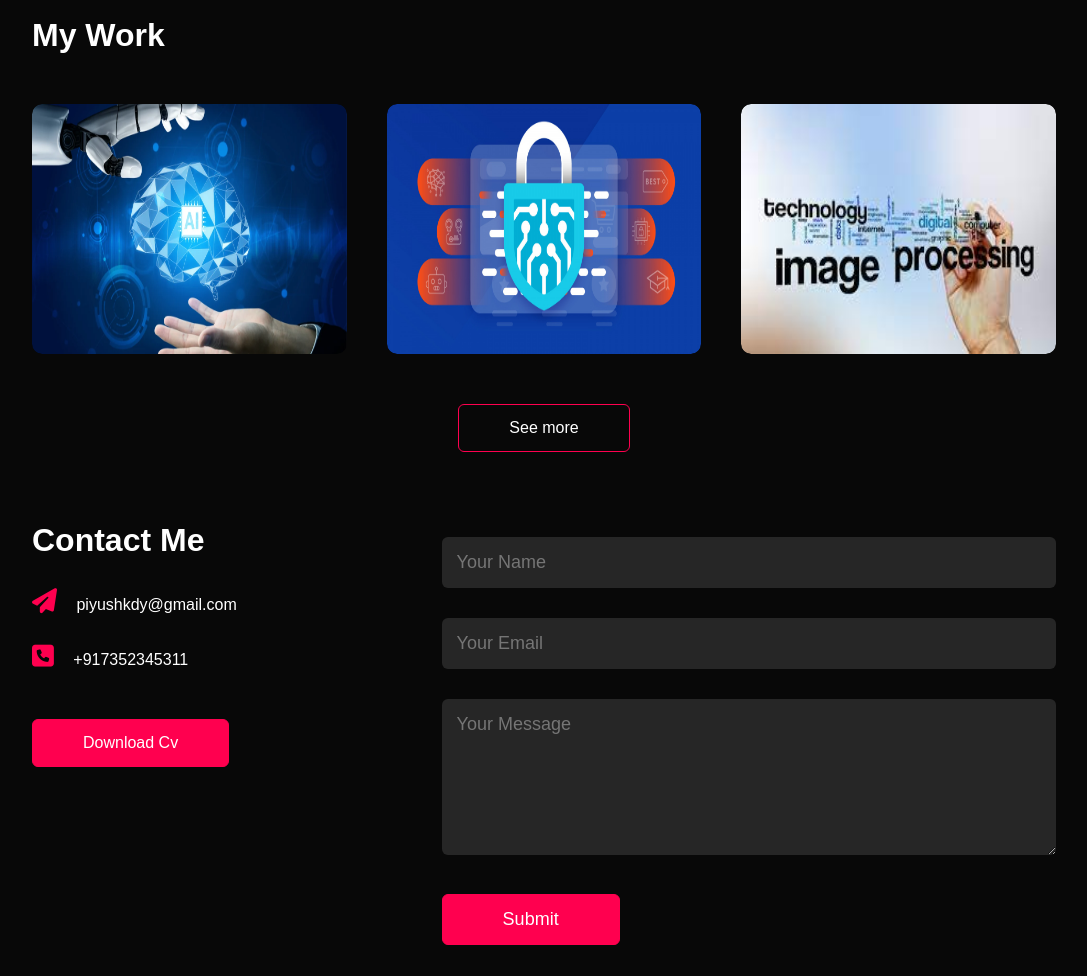
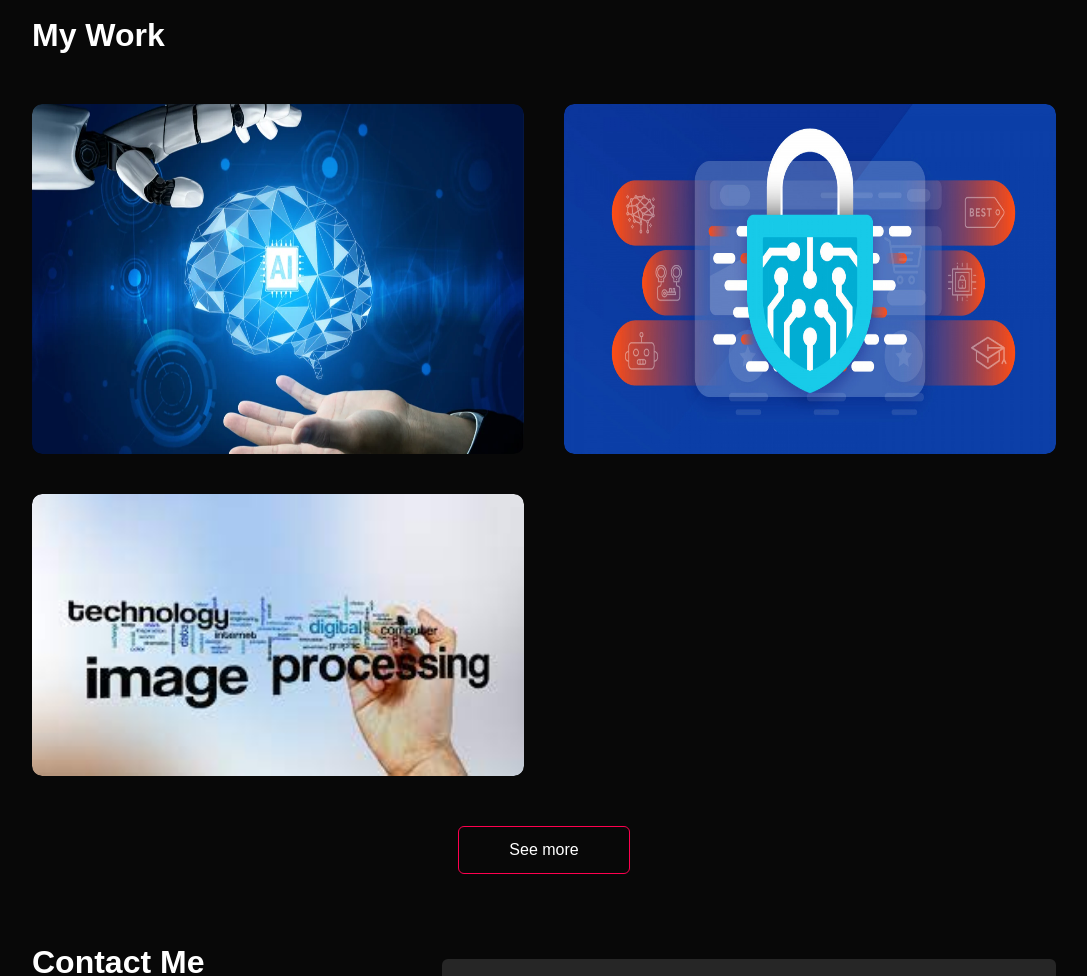
Before and after one commit to Piyushkdy/portfolio, a plain HTML site: page index.html in a window 1280 px wide. Shown: the part 2000-2976 px from the top of the page, without its empty margins (96-1183 px from the left). Drawn offline with Linux system fonts and the light colour scheme.

Commit message:
Update style.css

```diff
--- a/style.css
+++ b/style.css
@@ -209,8 +209,8 @@ nav ul li a:hover::after {
 
 .work-list {
     display: grid;
-    grid-template-columns: repeat(auto-fit, minmax(250px, 1fr));
-    grid-template-rows: repeat(auto-fit, minmax(250px, 1fr));
+    grid-template-columns: repeat(auto-fit, minmax(350px, 1fr));
+    grid-template-rows: repeat(auto-fit, minmax(350px, 1fr));
     grid-gap: 40px;
     margin-top: 50px;
 }
```
